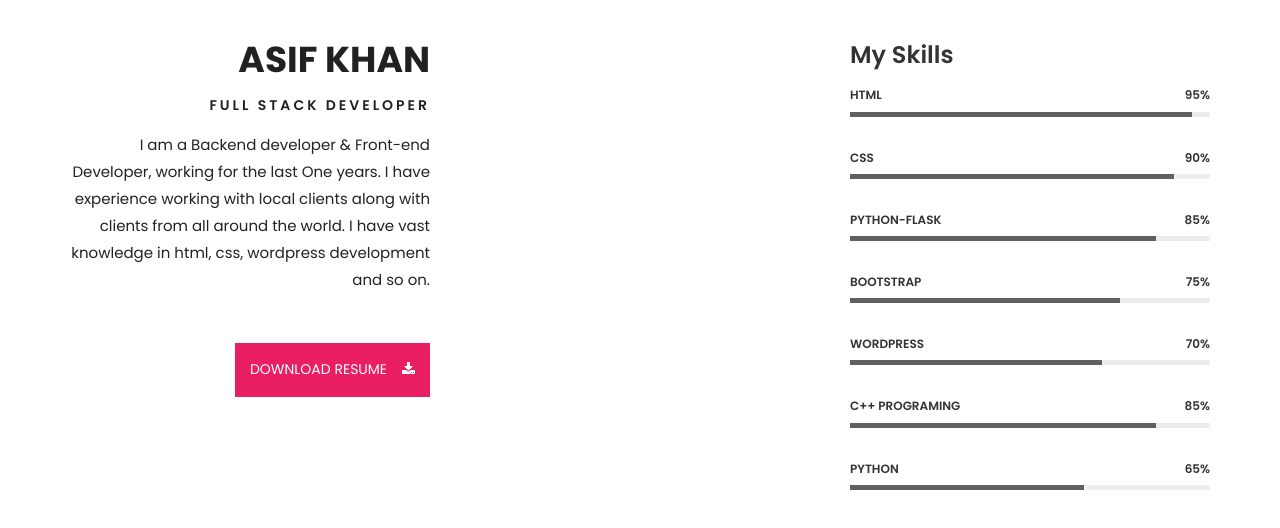
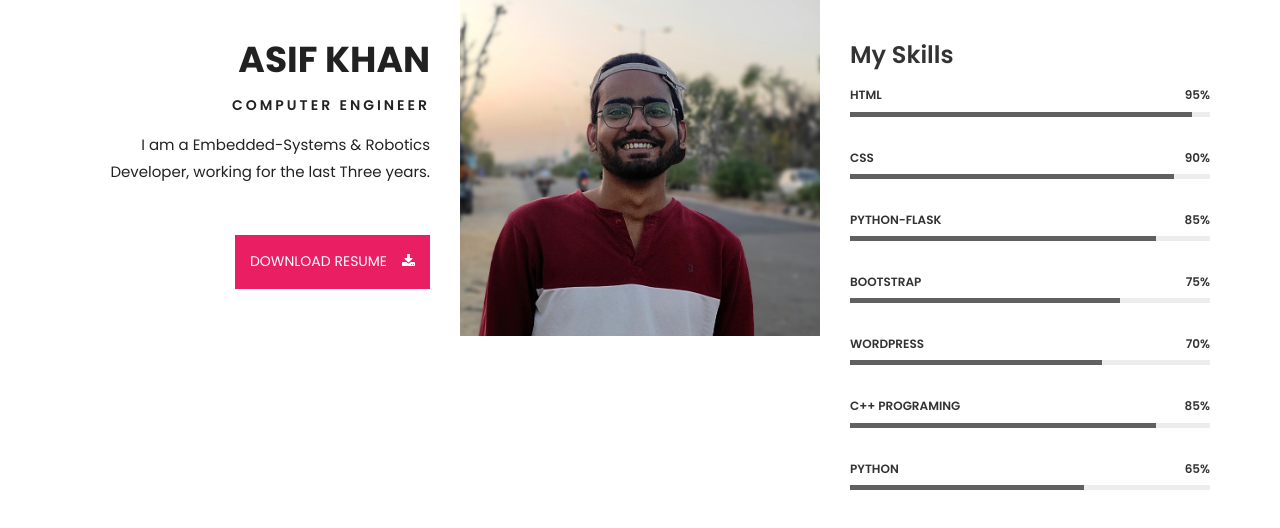
Before and after one commit to khanasif786/portfolio, a plain HTML site: page index.html in a window 1280 px wide. Shown: the part 908-1436 px from the top of the page. Drawn offline with Linux system fonts and the light colour scheme; animation ran at ten frames a second.

Commit message:
added photo

```diff
--- a/index.html
+++ b/index.html
@@ -171,8 +171,8 @@
                 <div class="col-md-4 col-xs-12 col-sm-6 col-lg-4">
                     <div class="about-text-left">
                         <h2>ASIF KHAN</h2> <!--edit name-->
-                        <h3>Full Stack Developer</h3> <!--edit designation-->
-                        <p>I am a Backend developer  & Front-end Developer, working for the last One years. I have experience working with local clients along with clients from all around the world. I have vast knowledge in html, css, wordpress  development and so on. </p>
+                        <h3>Computer Engineer</h3> <!--edit designation-->
+                        <p>I am a Embedded-Systems & Robotics Developer, working for the last Three years. </p>
                         <a href="images/about/AsifKhan_Resume.pdf" download>Download RESUME &nbsp; &nbsp;<i class="fa fa-download"></i></a>
                     </div>
                 </div>
```
Also changed, not shown: images/about/asif.jpg (added).
